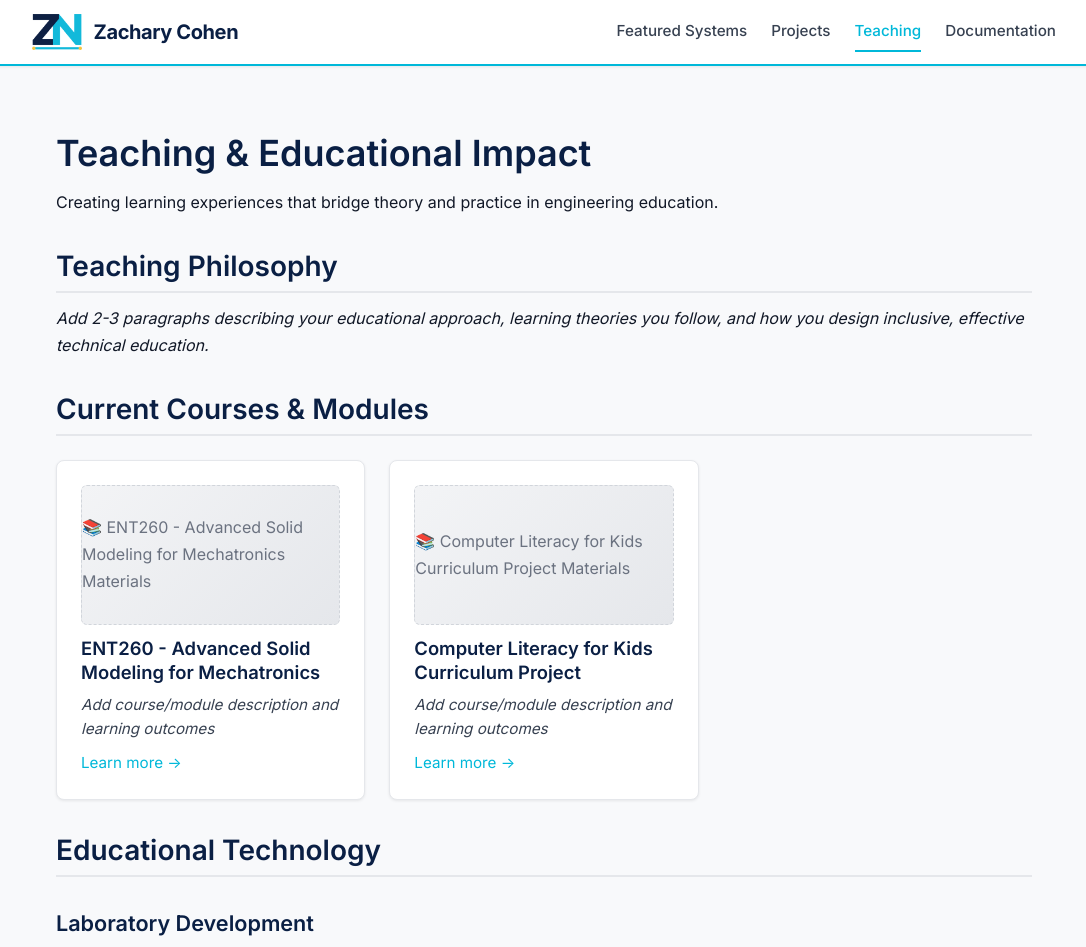
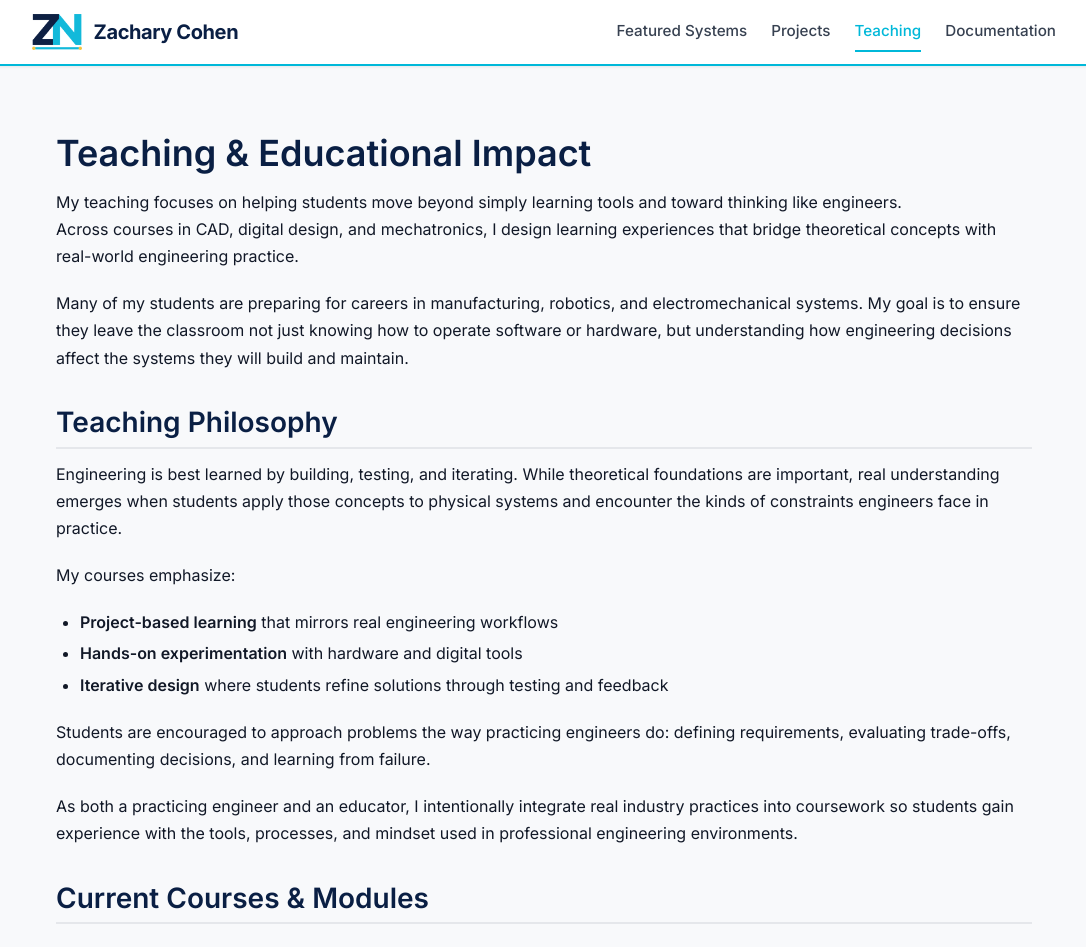
Before and after one commit to zcohen-nerd/Portfolio, a Jekyll site: the page built from teaching/index.md, in a window 1280 px wide and 1400 px high. Shown: the top 947 px of the window, without its empty margins (96-1182 px from the left). Built offline with Jekyll 4.4.1, drawn with Linux system fonts in a browser that asks for light colours; some of the changed text lies outside the part shown; grey boxes are pictures that could not be loaded.

Commit message:
Update teaching and documentation images

```diff
--- a/teaching/index.md
+++ b/teaching/index.md
@@ -8,23 +8,43 @@ show_title: false
 
 # Teaching & Educational Impact
 
-Creating learning experiences that bridge theory and practice in engineering education.
+My teaching focuses on helping students move beyond simply learning tools and toward thinking like engineers.
+Across courses in CAD, digital design, and mechatronics, I design learning experiences that bridge theoretical concepts with real-world engineering practice.
+
+Many of my students are preparing for careers in manufacturing, robotics, and electromechanical systems. My goal is to ensure they leave the classroom not just knowing how to operate software or hardware, but understanding how engineering decisions affect the systems they will build and maintain.
 
 ## Teaching Philosophy
 
-_Add 2-3 paragraphs describing your educational approach, learning theories you follow, and how you design inclusive, effective technical education._
+Engineering is best learned by building, testing, and iterating. While theoretical foundations are important, real understanding emerges when students apply those concepts to physical systems and encounter the kinds of constraints engineers face in practice.
+
+My courses emphasize:
+
+- **Project-based learning** that mirrors real engineering workflows
+- **Hands-on experimentation** with hardware and digital tools
+- **Iterative design** where students refine solutions through testing and feedback
+
+Students are encouraged to approach problems the way practicing engineers do: defining requirements, evaluating trade-offs, documenting decisions, and learning from failure.
+
+As both a practicing engineer and an educator, I intentionally integrate real industry practices into coursework so students gain experience with the tools, processes, and mindset used in professional engineering environments.
 
 ## Current Courses & Modules
 
 <div class="project-grid">
   {% for teaching_file in site.pages %}
     {% if teaching_file.path contains 'teaching/' and teaching_file.path != 'teaching/index.md' %}
+      {% assign teaching_title = teaching_file.title | default: teaching_file.name %}
       <div class="project-card">
-        <div class="placeholder-img">
-          📚 {{ teaching_file.title | default: teaching_file.name }} Materials
-        </div>
-        <h3><a href="{{ teaching_file.url | relative_url }}">{{ teaching_file.title | default: teaching_file.name }}</a></h3>
-        <p><em>Add course/module description and learning outcomes</em></p>
+        {% if teaching_file.path == 'teaching/instructional-design.md' %}
+          <img src="https://zcohen-nerd.github.io/computer_literacy_for_kids/img/hero-image.png" alt="Computer Literacy for Kids curriculum preview" style="width: 100%; height: auto; border-radius: 8px; margin-bottom: 1rem;" loading="lazy">
+        {% elsif teaching_file.path == 'teaching/ent260-solidworks.md' %}
+          <img src="{{ '/assets/images/Teaching/ent-260.png' | relative_url }}" alt="ENT260 course preview" style="width: 100%; height: auto; border-radius: 8px; margin-bottom: 1rem;" loading="lazy">
+        {% else %}
+          <div class="placeholder-img">
+            📚 {{ teaching_title }} Materials
+          </div>
+        {% endif %}
+        <h3><a href="{{ teaching_file.url | relative_url }}">{{ teaching_title }}</a></h3>
+        <p>Course materials, learning objectives, and example projects demonstrating how students apply engineering concepts through hands-on design and modeling.</p>
         <p><a href="{{ teaching_file.url | relative_url }}">Learn more →</a></p>
       </div>
     {% endif %}
@@ -34,23 +54,39 @@ _Add 2-3 paragraphs describing your educational approach, learning theories you
 ## Educational Technology
 
 ### Laboratory Development
-- **Hands-on Learning**: Design of practical labs that reinforce theoretical concepts
-- **Safety Integration**: Embedded safety protocols and risk management in lab design
-- **Assessment Innovation**: Performance-based evaluation methods and peer learning
+
+Hands-on laboratories are central to my teaching approach. I design labs that allow students to directly interact with the systems they are studying, reinforcing theoretical concepts through experimentation.
+
+Key principles include:
+
+- **Hands-on learning** through physical systems and practical experimentation
+- **Integrated safety practices** embedded directly into laboratory workflows
+- **Performance-based evaluation** where students demonstrate understanding through completed designs and working systems
 
 ### Curriculum Design
-- **Backward Design**: Starting with learning outcomes and working toward activities
-- **Inclusive Pedagogy**: Accessible materials and multiple learning modalities
-- **Industry Alignment**: Real-world applications and current technology integration
+
+Courses are structured to support both conceptual understanding and practical application.
+
+- **Backward design**: defining learning outcomes first and building activities to support them
+- **Multiple learning modalities** including visual modeling, physical systems, and guided experimentation
+- **Industry alignment** through the use of professional tools and real-world engineering examples
 
 ## Impact & Metrics
 
-_Add quantitative and qualitative measures of educational impact:_
-- Student enrollment and completion rates
-- Learning outcome assessments
-- Student feedback and testimonials
-- Adoption by other institutions or instructors
+My teaching has focused on helping students build practical engineering skills that transfer directly into industry and further study.
+
+Areas of impact include:
+
+- Preparing mechatronics students to use professional CAD tools such as SolidWorks
+- Developing hands-on laboratory experiences that reinforce system-level thinking
+- Supporting student success in project-based engineering courses
 
 ## Professional Development
 
-_List relevant teaching certifications, workshops, conferences, or continuing education in instructional design._
+I continually refine my teaching through both professional engineering work and ongoing involvement in technical education.
+
+Relevant experience includes:
+
+- Adjunct faculty in engineering technology and solid modeling
+- Development of project-based engineering curricula
+- Mentoring students in hands-on engineering design and fabrication
```
Also changed, not shown: documentation/index.md (+6 -5 lines), teaching/ent260-solidworks.md (+1 -1 lines), 1 other file.
